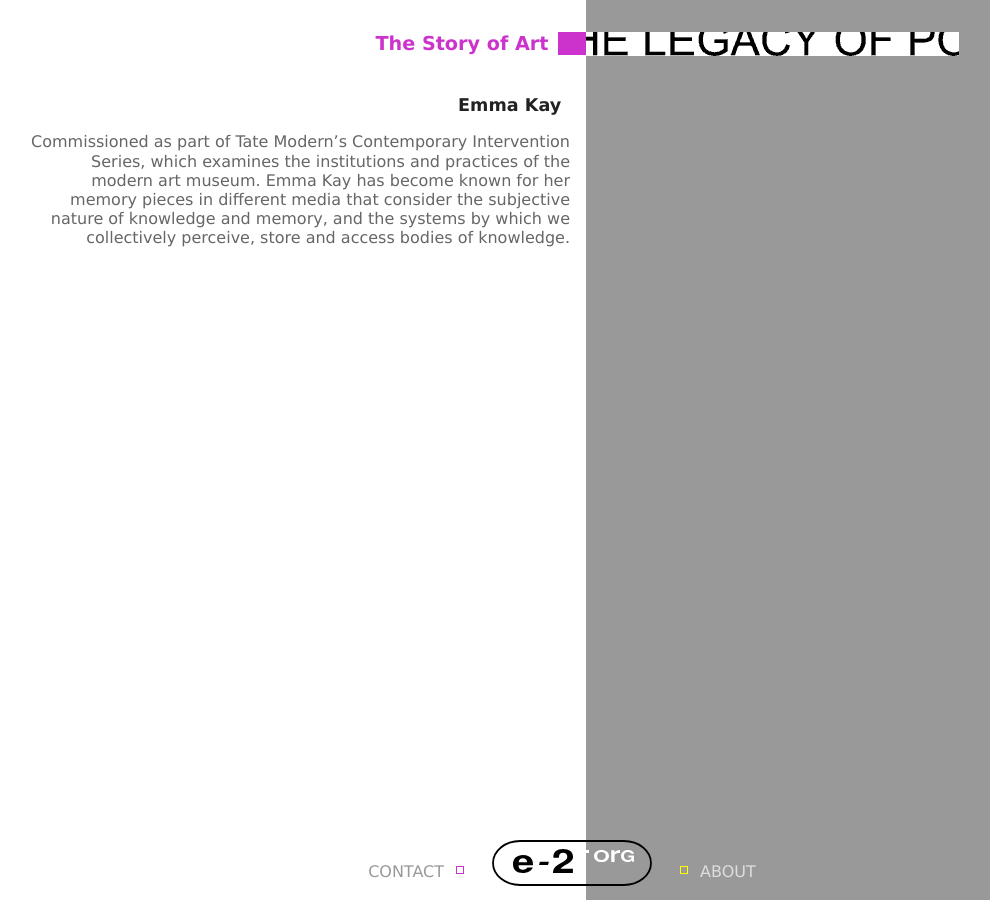
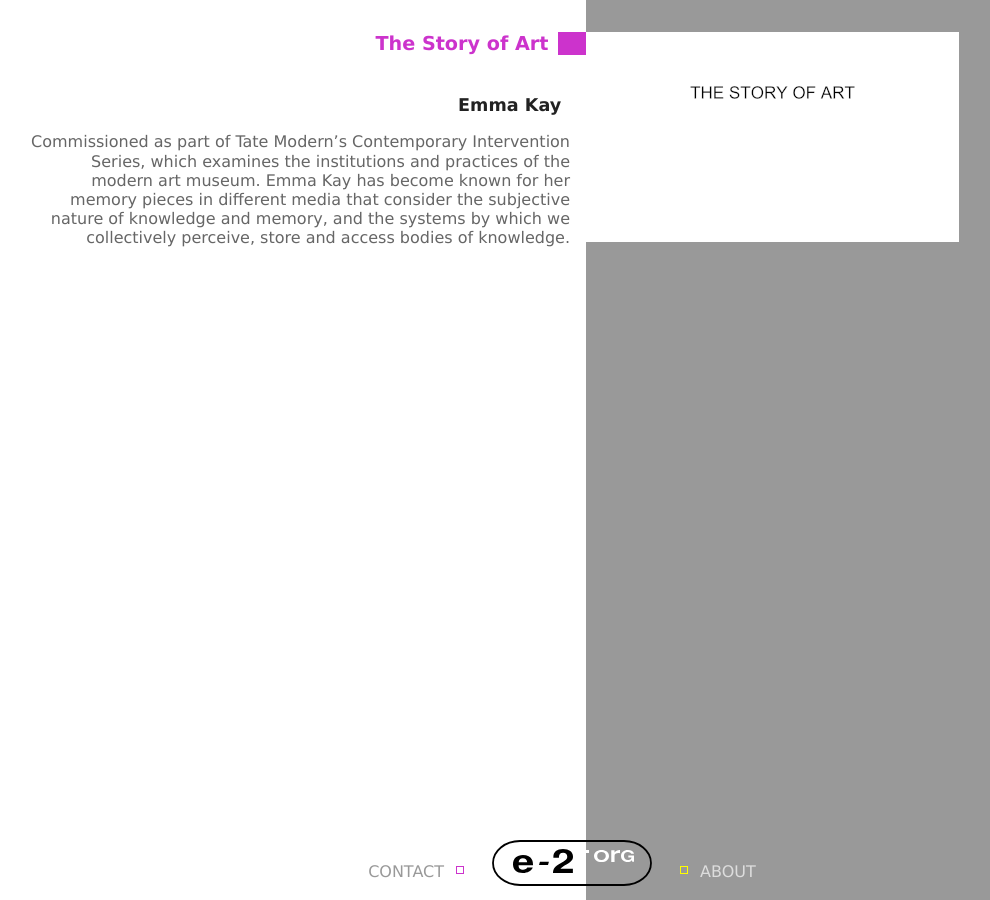
Before and after one commit to e-2-org/e-2-org.github.io, a Jekyll site: the page built from _projects/storyofart.html, in a window 1280 px wide. Shown: the whole page, without its empty margins (54-1044 px from the left). Built offline with Jekyll 4.4.1, drawn with Linux system fonts in a browser that asks for light colours.

Commit message:
Added new image for story of art and link to error404

```diff
--- a/_commissions/error404.html
+++ b/_commissions/error404.html
@@ -13,7 +13,7 @@ image:
   height: 200
   alt: "Launch 'error 404'"
   title: "Launch 'error 404'"
-  link: "https://c-ship.e-2.org/projects/error404/opener.html"
+  link: "https://e-2-org.github.io/error404/"
 logos:
   - src: "/images/logos/artsc.gif"
     width: 54
--- a/_projects/storyofart.html
+++ b/_projects/storyofart.html
@@ -8,9 +8,9 @@ list:
   - project: "The Story of Art"
   - name: "Emma Kay"
 image:
-  src: "/images/projects/storyofart.gif"
+  src: "/images/projects/storyofart.png"
   width: 373
-  height: 24
+  height: 210
   alt: "The Story of Art"
 ---
 <p>Commissioned as part of Tate Modern&rsquo;s Contemporary Intervention Series, which examines the institutions and practices of the modern art museum. Emma Kay has become known for her memory pieces in different media that consider the subjective nature of knowledge and memory, and the systems by which we collectively perceive, store and access bodies of knowledge.</p>
```
Also changed, not shown: images/projects/storyofart.png (added).
